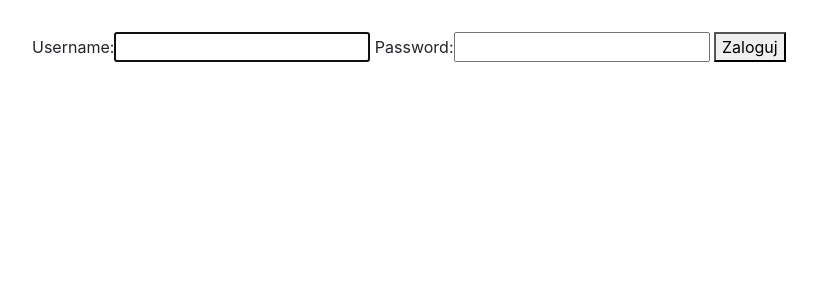
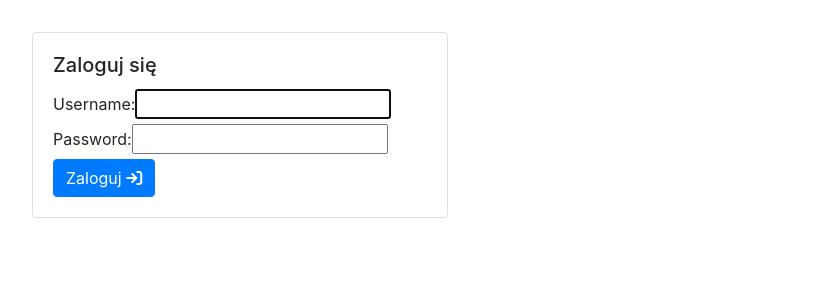
Before and after one commit to Rakiet/django-kino, a Django app: page /login/ in a window 1280 px wide. Shown: the top 300 px of the page, without its empty margins (0-817 px from the left). Run offline with Django 3.2, Linux system fonts and the light colour scheme; some libraries are stand-ins or nearby versions.

Commit message:
update login style

```diff
--- a/templates/main.html
+++ b/templates/main.html
@@ -1,15 +1,15 @@
+<!doctype html>
 {% load static %}
-<!doctype html>
 <html lang="en">
 <head>
     <meta charset="UTF-8">
     <meta name="viewport"
           content="width=device-width, user-scalable=no, initial-scale=1.0, maximum-scale=1.0, minimum-scale=1.0">
     <meta http-equiv="X-UA-Compatible" content="ie=edge">
+    <link rel="stylesheet" href="https://stackpath.bootstrapcdn.com/bootstrap/4.5.2/css/bootstrap.min.css">
 
-    <link rel="stylesheet" href="https://stackpath.bootstrapcdn.com/bootstrap/4.5.2/css/bootstrap.min.css">
-    <script src="https://kit.fontawesome.com/4ff35ae33f.js" crossorigin="anonymous"></script>
     <link rel="stylesheet" href="{% static 'style.css' %}">
+    <script src="https://kit.fontawesome.com/495be8e394.js" crossorigin="anonymous"></script>
     <title>{% block title %} {% endblock %}</title>
 </head>
 <body>
--- a/templates/registration/login.html
+++ b/templates/registration/login.html
@@ -3,9 +3,17 @@
 {% block title %} Logowanie {% endblock %}
 
 {% block site %}
-    <form method="post">
-        {% csrf_token %}
-        {{form|bootstrap}}
-        <button type="submit">Zaloguj</button>
-    </form>
+
+    <div class="card" style="width: 26rem;">
+        <div class="card-body">
+            <h5 class="card-title">Zaloguj się</h5>
+            <form method="post">
+                {% csrf_token %}
+                {{form|bootstrap}}
+                <button type="submit" class="btn btn-primary">Zaloguj <i class="fa-solid fa-arrow-right-to-bracket"></i> </button>
+
+             </form>
+        </div>
+    </div>
+
 {% endblock %}
```
Also changed, not shown: db.sqlite3.
